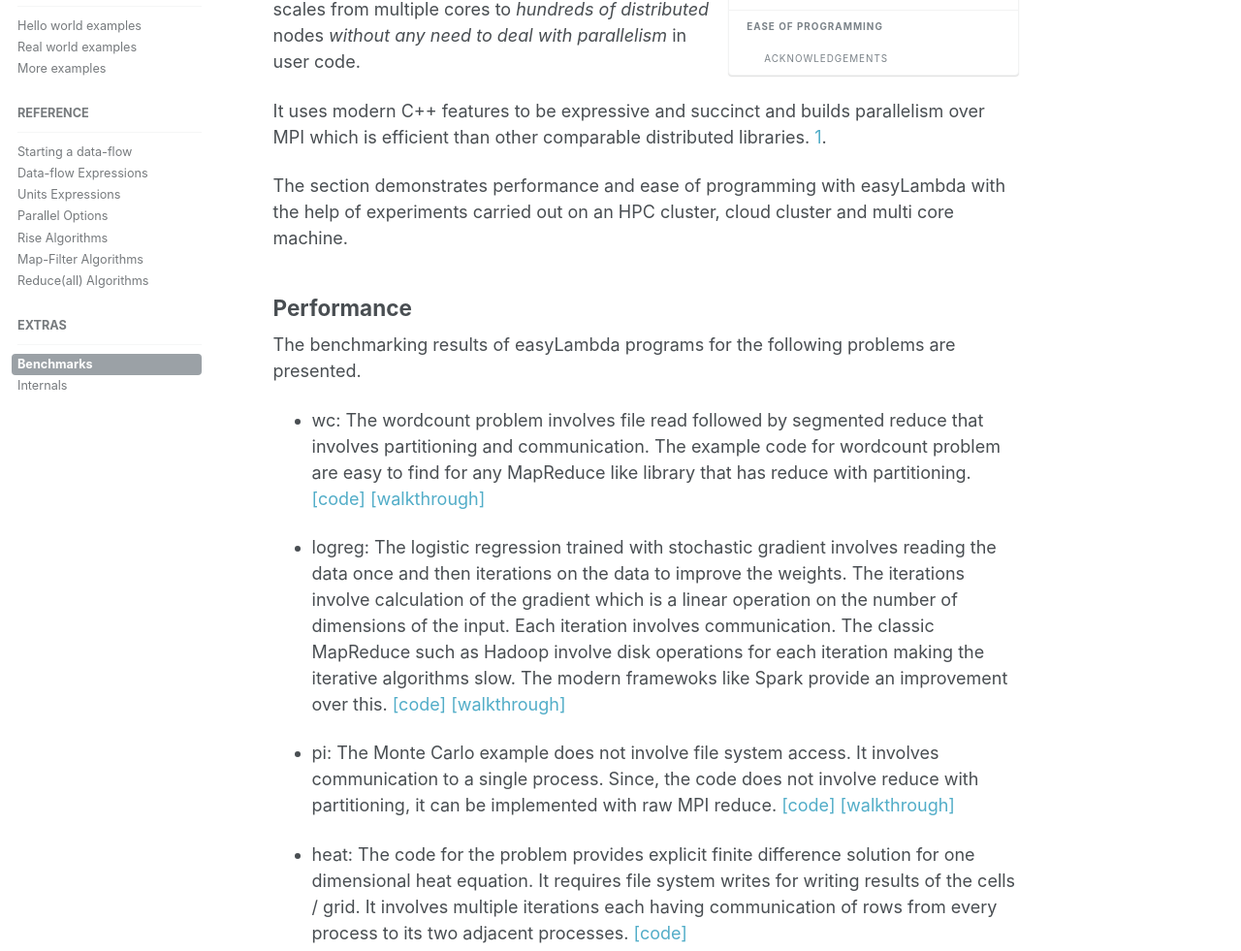
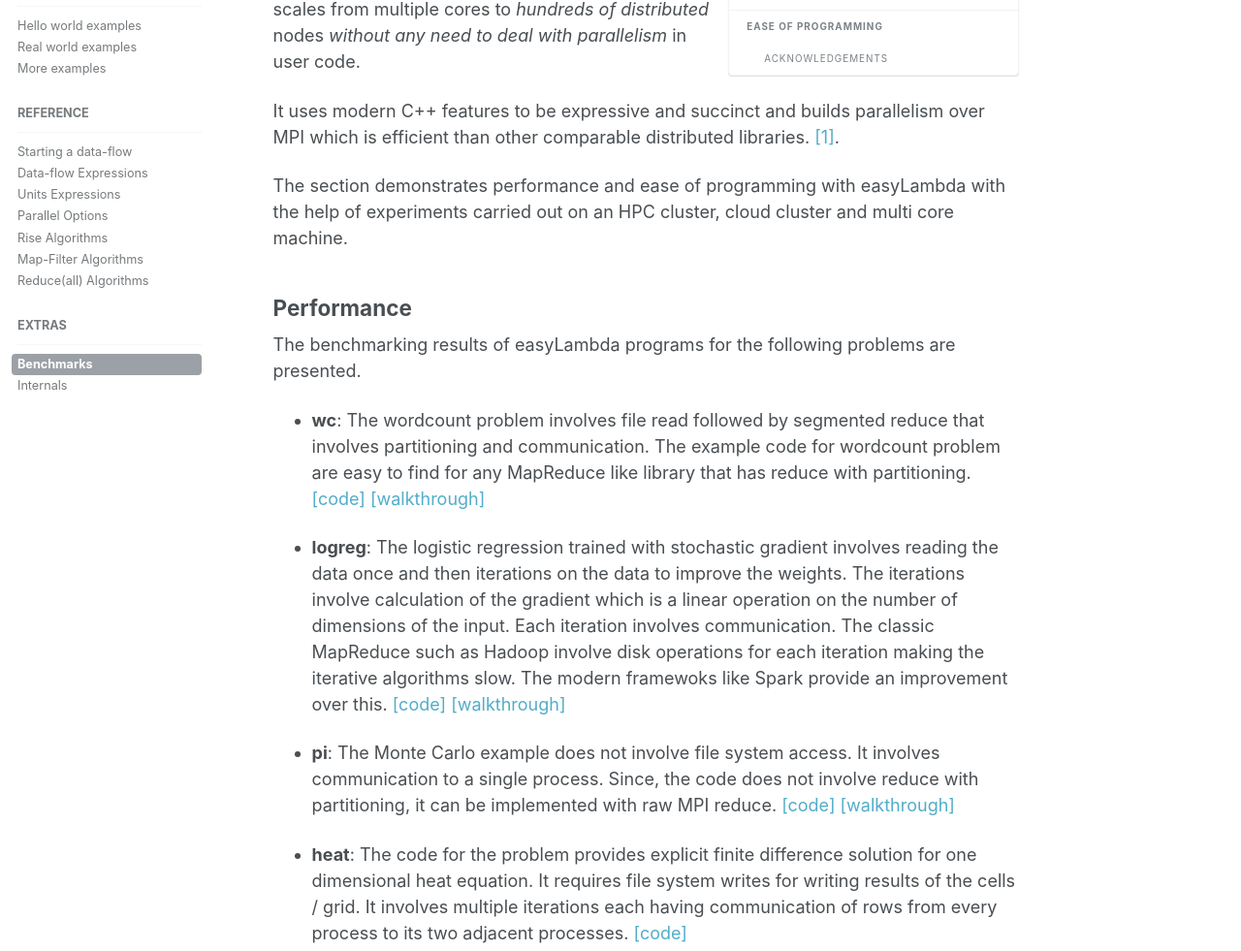
Before and after one commit to haptork/easyLambda, a Jekyll site: the page built from _docs/13-benchmarks.md, in a window 1280 px wide and 1400 px high. Shown: the part 218-1199 px from the top of the window at 97% size. Built offline with Jekyll 4.4.1, drawn with Linux system fonts in a browser that asks for light colours; part of the change alters nothing that is shown; some of the changed text lies outside the part shown.

```diff
--- a/_docs/13-benchmarks.md
+++ b/_docs/13-benchmarks.md
@@ -12,7 +12,7 @@ nodes *without any need to deal with parallelism* in user code.
 
 It uses modern C++ features to be expressive and succinct and builds parallelism
 over MPI which is efficient than other comparable distributed libraries.
-[1](http://www.sciencedirect.com/science/article/pii/S1877050915017895).
+[[1]](http://www.sciencedirect.com/science/article/pii/S1877050915017895).
 
 The section demonstrates performance and ease of programming with easyLambda
 with the help of experiments carried out on an HPC cluster, cloud cluster and
@@ -22,14 +22,14 @@ multi core machine.
 The benchmarking results of easyLambda programs for the following problems are
 presented.
 
-- wc: The wordcount problem involves file read followed by
+- **wc**: The wordcount problem involves file read followed by
 segmented reduce that involves partitioning and communication. The example code
 for wordcount problem are easy to find for any MapReduce like library that has
 reduce with partitioning.
 [[code]](https://github.com/haptork/easyLambda/tree/master/examples/wordcount.cpp)
 [[walkthrough]]({{ base_path }}/docs/real-world#word-count)
 
-- logreg: The logistic regression trained with stochastic gradient
+- **logreg**: The logistic regression trained with stochastic gradient
 involves reading the data once and then iterations on the data to improve the
 weights.  The iterations involve calculation of the gradient which is a linear
 operation on the number of dimensions of the input. Each iteration involves
@@ -39,13 +39,13 @@ Spark provide an improvement over this.
 [[code]](https://github.com/haptork/easyLambda/tree/master/examples/logreg.cpp)
 [[walkthrough]]({{ base_path }}/docs/real-world#logistic-regression)
 
-- pi: The Monte Carlo example does not involve file system access.
+- **pi**: The Monte Carlo example does not involve file system access.
 It involves communication to a single process. Since, the code does not involve
 reduce with partitioning, it can be implemented with raw MPI reduce.
 [[code]](https://github.com/haptork/easyLambda/tree/master/examples/pi.cpp)
 [[walkthrough]]({{ base_path }}/docs/real-world#monte-carlo-pi)
 
-- heat: The code for the problem provides explicit finite
+- **heat**: The code for the problem provides explicit finite
 difference solution for one dimensional heat equation. It requires file system
 writes for writing results of the cells / grid. It involves multiple iterations
 each having communication of rows from every process to its two adjacent
@@ -148,12 +148,15 @@ the problem are not counted.
 </figure>
 
 The lines of code is arguably a decent indicator of readability, less error
-prone code, programmer productivity etc.
+prone code, productivity etc.
 
-The easyLambda has been used to create post-processors with multiple reusable
-dataflows. EasyLambda models dataflow as a black box [componenet]({{ base_path
-}}/docs/dataflow-expr#ezlflow) that can be characterized solely by its input
-and output types. It can be passed around, run or attached to another dataflow.
+The easyLambda library has been used for training & testing image classifiers
+in parallel. It has been used with libraries like openCV, Dlib, tinynn etc.
+Besides data analytics and machine learning it has also been used to create
+post-processors for scientific computation with multiple reusable dataflows.
+EasyLambda models dataflow as a black box [componenet]({{ base_path}}/docs/dataflow-expr#ezlflow)
+that can be characterized solely by its input and output types. The dataflows
+can be returned from a function, passed around, attached to another dataflow etc.
 
 #### Acknowledgements
 
```
